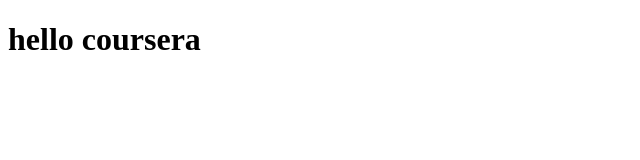
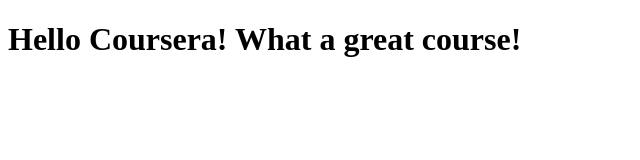
Before and after one commit to seguvaron/coursera-test, a plain HTML site: page site/index.html in a window 1280 px wide. Shown: the whole page, without its empty margins (0-640 px from the left). Drawn offline with Linux system fonts and the light colour scheme.

Commit message:
small addition to our page content

```diff
--- a/site/index.html
+++ b/site/index.html
@@ -4,6 +4,6 @@
 	<title> Hello Coursera </title>
 </head>
 <body>
-<h1> hello coursera </h1>
+<h1> Hello Coursera!   What a great course! </h1>
 </body>
 </html>
```
